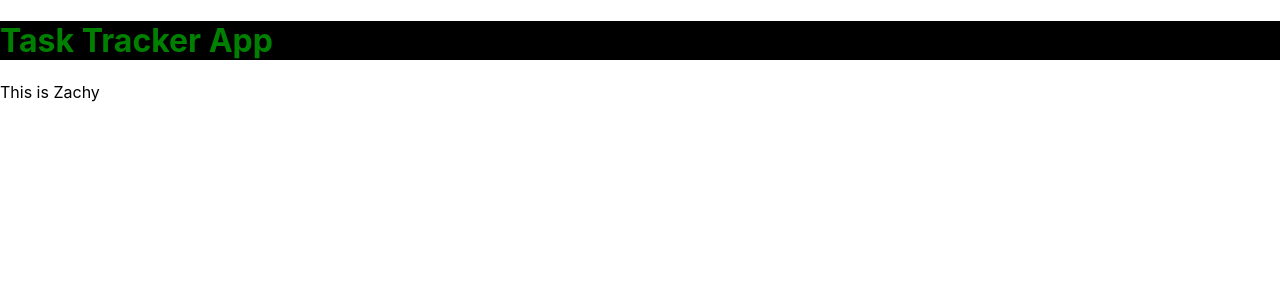
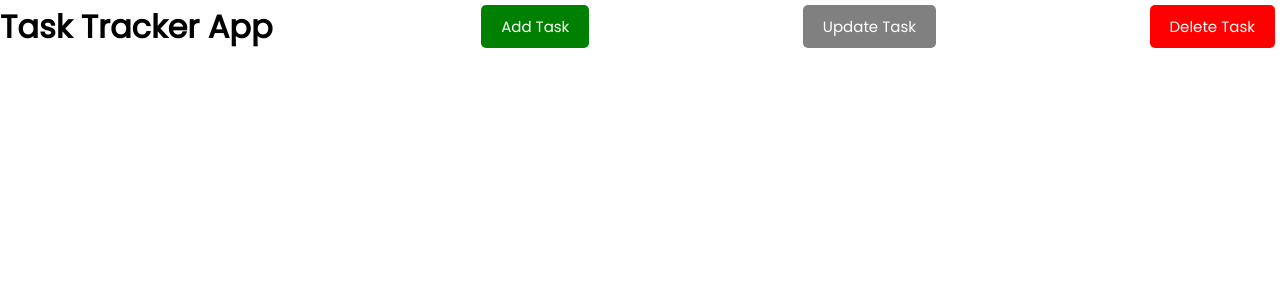
Before and after one commit to ZachyDev/React-Task-Tracker, a React (Create React App) app in the folder task-tracker/: page / in a window 1280 px wide. Shown: the top 300 px of the page. Built offline with nearby package versions, Linux system fonts and the light colour scheme.

Commit message:
Button component

```diff
--- a/task-tracker/src/App.css
+++ b/task-tracker/src/App.css
@@ -1,38 +1,112 @@
-.App {
+@import url('https://fonts.googleapis.com/css2?family=Poppins:wght@300;400&display=swap');
+
+* {
+  box-sizing: border-box;
+  margin: 0;
+  padding: 0;
+}
+
+body {
+  font-family: 'Poppins', sans-serif;
+}
+
+.container {
+  max-width: 500px;
+  margin: 30px auto;
+  overflow: auto;
+  min-height: 300px;
+  border: 1px solid steelblue;
+  padding: 30px;
+  border-radius: 5px;
+}
+
+.header {
+  display: flex;
+  justify-content: space-between;
+  align-items: center;
+  margin-bottom: 20px;
+}
+
+.btn {
+  display: inline-block;
+  background: #000;
+  color: #fff;
+  border: none;
+  padding: 10px 20px;
+  margin: 5px;
+  border-radius: 5px;
+  cursor: pointer;
+  text-decoration: none;
+  font-size: 15px;
+  font-family: inherit;
+}
+
+.btn:focus {
+  outline: none;
+}
+
+.btn:active {
+  transform: scale(0.98);
+}
+
+.btn-block {
+  display: block;
+  width: 100%;
+}
+
+.task {
+  background: #f4f4f4;
+  margin: 5px;
+  padding: 10px 20px;
+  cursor: pointer;
+}
+
+.task.reminder {
+  border-left: 5px solid green;
+}
+
+.task h3 {
+  display: flex;
+  align-items: center;
+  justify-content: space-between;
+}
+
+.add-form {
+  margin-bottom: 40px;
+}
+
+.form-control {
+  margin: 20px 0;
+}
+
+.form-control label {
+  display: block;
+}
+
+.form-control input {
+  width: 100%;
+  height: 40px;
+  margin: 5px;
+  padding: 3px 7px;
+  font-size: 17px;
+}
+
+.form-control-check {
+  display: flex;
+  align-items: center;
+  justify-content: space-between;
+}
+
+.form-control-check label {
+  flex: 1;
+}
+
+.form-control-check input {
+  flex: 2;
+  height: 20px;
+}
+
+footer {
+  margin-top: 30px;
   text-align: center;
 }
-
-.App-logo {
-  height: 40vmin;
-  pointer-events: none;
-}
-
-@media (prefers-reduced-motion: no-preference) {
-  .App-logo {
-    animation: App-logo-spin infinite 20s linear;
-  }
-}
-
-.App-header {
-  background-color: #282c34;
-  min-height: 100vh;
-  display: flex;
-  flex-direction: column;
-  align-items: center;
-  justify-content: center;
-  font-size: calc(10px + 2vmin);
-  color: white;
-}
-
-.App-link {
-  color: #61dafb;
-}
-
-@keyframes App-logo-spin {
-  from {
-    transform: rotate(0deg);
-  }
-  to {
-    transform: rotate(360deg);
-  }
-}
--- a/task-tracker/src/App.js
+++ b/task-tracker/src/App.js
@@ -1,13 +1,13 @@
 import React from 'react';
 import Header from './components/Header';
-
+import './App.css';
 function App() {
   // const name = "Developer Moseti";
   // const x = false;
 
   return (
     <div className="App">
-      <Header title={'Zachy'}/>
+      <Header title={'Task Tracker App'}/>
     </div>
   );
 }
--- /dev/null
+++ b/task-tracker/src/components/Button.js
@@ -0,0 +1,12 @@
+// import React from 'react';
+const Button = ({color, text}) => {
+    return(
+        <button class="btn" style={{backgroundColor: color}}>{ text }</button>
+    )
+}
+
+Button.defaultProps = {
+    color: 'grey',
+    text: 'default',
+}
+export default Button;
--- a/task-tracker/src/components/Header.js
+++ b/task-tracker/src/components/Header.js
@@ -1,11 +1,15 @@
 import React from 'react';
 import PropTypes from 'prop-types';
+import Button from '../components/Button';
 
 const Header = ({ title }) => {
     return (
-        <header>
-            <h1 style={ h1Style }>Task Tracker App</h1>
-            <p>This is { title } </p>
+        <header className="header">
+            <h1>{ title }</h1>
+            <Button color="green" text="Add Task"/>
+            <Button color="grey" text="Update Task"/>
+            <Button color="red" text="Delete Task"/>
+
         </header>
     )
 }
@@ -17,8 +21,8 @@
     title: PropTypes.string.isRequired,
 }
 
-const h1Style = {
-    color:'green',
-    backgroundColor:'black',
-}
+// const h1Style = {
+//     color:'green',
+//     backgroundColor:'black',
+// }
 export default Header;
```
